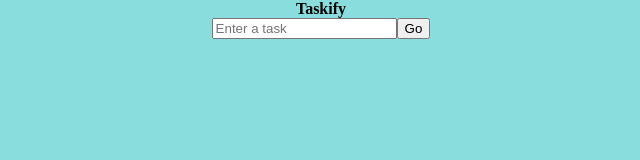
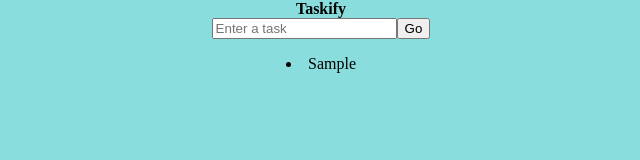
Before and after one commit to tinatrinh1012/react-ts-random-app, a React (Create React App) app: page /todo-app in a window 1280 px wide. Both pictures are taken after typing "Sample" into the empty fields and a click on the button "Go". Shown: the top 160 px of the page, without its empty margins (319-959 px from the left). Built offline with nearby package versions, Linux system fonts and the light colour scheme.

Commit message:
adding TodoList and SingleTodo components

```diff
--- a/src/pages/TodoApp/TodoApp.tsx
+++ b/src/pages/TodoApp/TodoApp.tsx
@@ -1,5 +1,6 @@
 import * as React from 'react';
 import { useState } from 'react';
+import TodoList from '../TodoApp/components/TodoList';
 import { Todo } from '../TodoApp/model';
 import InputField from './components/InputField';
 import './TodoApp.css';
@@ -17,12 +18,11 @@
     }
   };
 
-  // console.log(todos);
-
   return (
     <div id="todo-app">
       <div className="heading">Taskify</div>
       <InputField todo={todo} setTodo={setTodo} handleAdd={handleAdd} />
+      <TodoList todos={todos} setTodos={setTodos} />
     </div>
   );
 };
--- /dev/null
+++ b/src/pages/TodoApp/components/SingleTodo.tsx
@@ -0,0 +1,5 @@
+import * as React from 'react';
+
+const SingleTodo = () => {};
+
+export default SingleTodo;
--- /dev/null
+++ b/src/pages/TodoApp/components/TodoList.tsx
@@ -0,0 +1,20 @@
+import * as React from 'react';
+import { Todo } from '../../TodoApp/model';
+import '../TodoApp.css';
+
+interface Props {
+  todos: Todo[];
+  setTodos: React.Dispatch<React.SetStateAction<Todo[]>>;
+}
+
+const TodoList: React.FC<Props> = ({ todos, setTodos }) => {
+  return (
+    <div className="todos">
+      {todos.map((todo) => (
+        <li>{todo.todo}</li>
+      ))}
+    </div>
+  );
+};
+
+export default TodoList;
```
Also changed, not shown: src/pages/TodoApp/components/styles.css (deleted).
